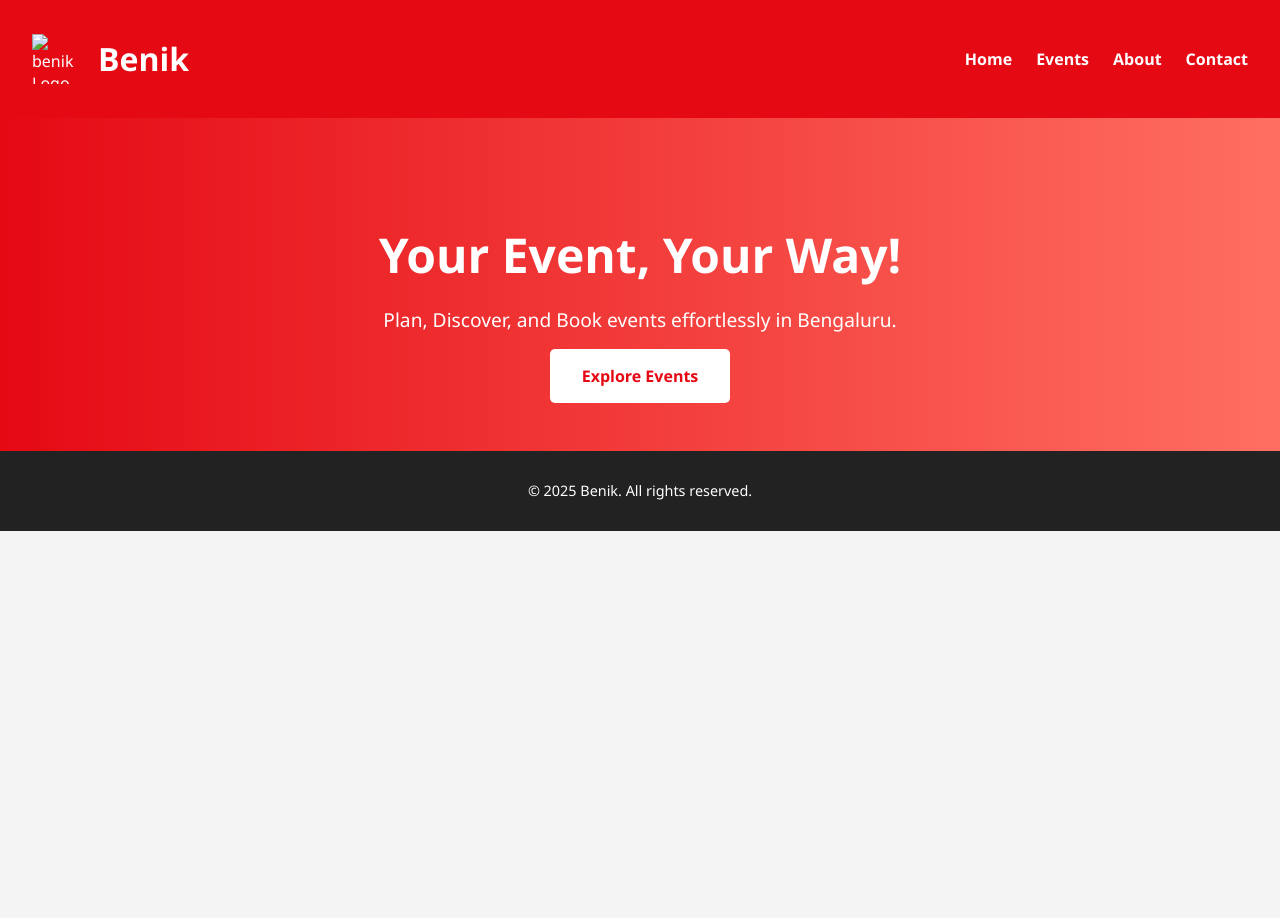
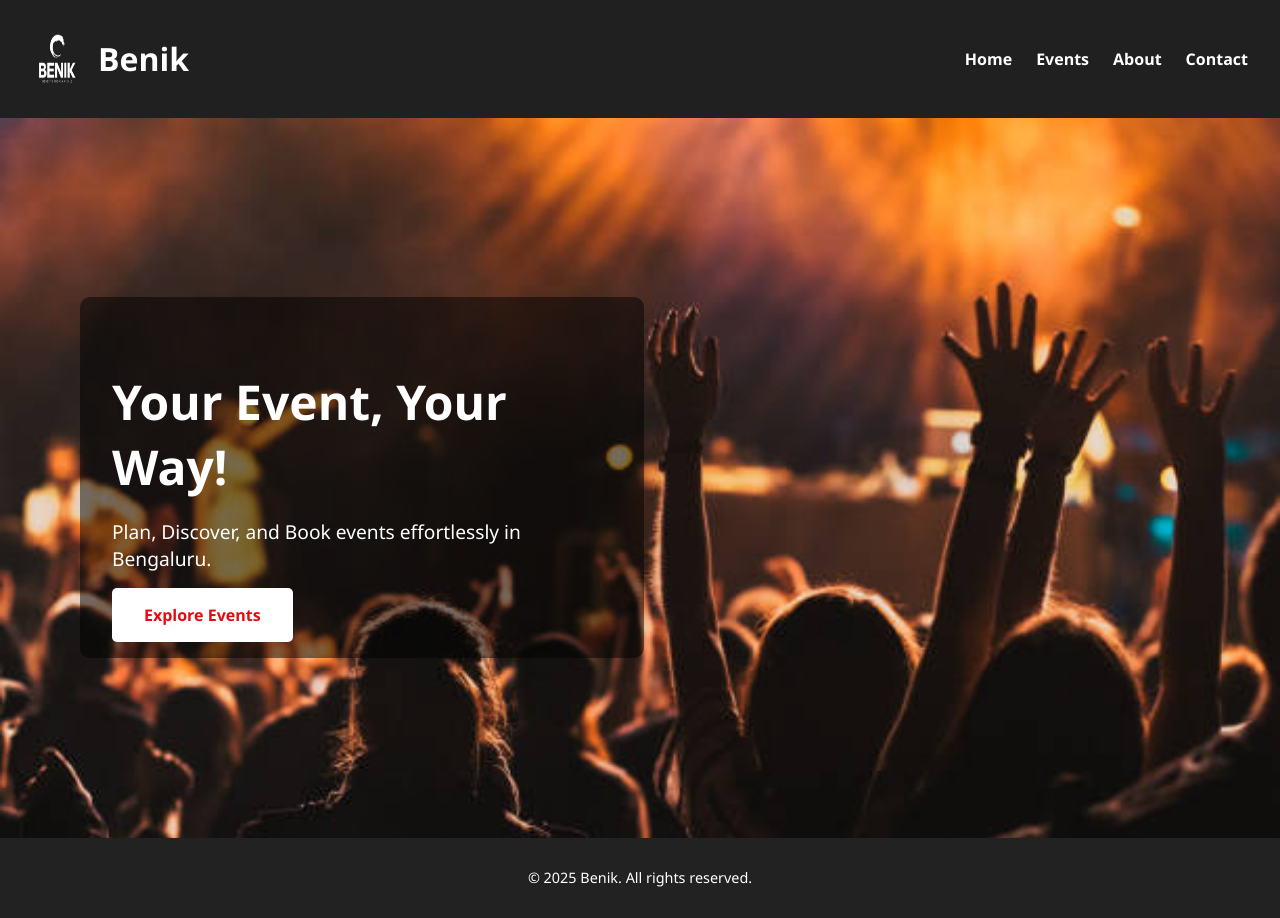
Before and after one commit to L15-16-WS/Nikhilgouda-Team86, a plain HTML site: page index.html in a window 1280 px wide. Before the commit the page ends 800 px from the top, so only its background shows below. Drawn offline with Linux system fonts and the light colour scheme.

Commit message:
adding background

```diff
--- a/index.html
+++ b/index.html
@@ -9,7 +9,7 @@
 <body>
   <header>
     <div class="logo">
-      <img src="logo.png" alt="benik Logo" />
+      <img src="logo.png" alt="Benik Logo" />
       <h1>Benik</h1>
     </div>
     <nav>
@@ -23,9 +23,11 @@
   </header>
 
   <section class="hero">
-    <h2>Your Event, Your Way!</h2>
-    <p>Plan, Discover, and Book events effortlessly in Bengaluru.</p>
-    <a href="events.html" class="cta-button">Explore Events</a>
+    <div class="hero-text">
+      <h2>Your Event, Your Way!</h2>
+      <p>Plan, Discover, and Book events effortlessly in Bengaluru.</p>
+      <a href="events.html" class="cta-button">Explore Events</a>
+    </div>
   </section>
 
   <footer>
--- a/styles.css
+++ b/styles.css
@@ -5,7 +5,7 @@ body {
 }
 
 header {
-  background-color: #e50914;
+  background-color: #000000dd;
   color: white;
   padding: 1rem 2rem;
   display: flex;
@@ -40,18 +40,29 @@ nav ul li a {
 }
 
 .hero {
-  text-align: center;
-  padding: 4rem 2rem;
-  background: linear-gradient(to right, #e50914, #ff6f61);
+  background-image: url('bg.jpg');
+  background-size: cover;
+  background-position: center;
   color: white;
+  height: 90vh;
+  display: flex;
+  align-items: center;
+  padding-left: 5rem;
 }
 
-.hero h2 {
+.hero-text {
+  max-width: 500px;
+  background-color: rgba(0, 0, 0, 0.5);
+  padding: 2rem;
+  border-radius: 10px;
+}
+
+.hero-text h2 {
   font-size: 3rem;
   margin-bottom: 1rem;
 }
 
-.hero p {
+.hero-text p {
   font-size: 1.2rem;
   margin-bottom: 2rem;
 }
```
Also changed, not shown: bg.jpg (added), logo.png (added).
